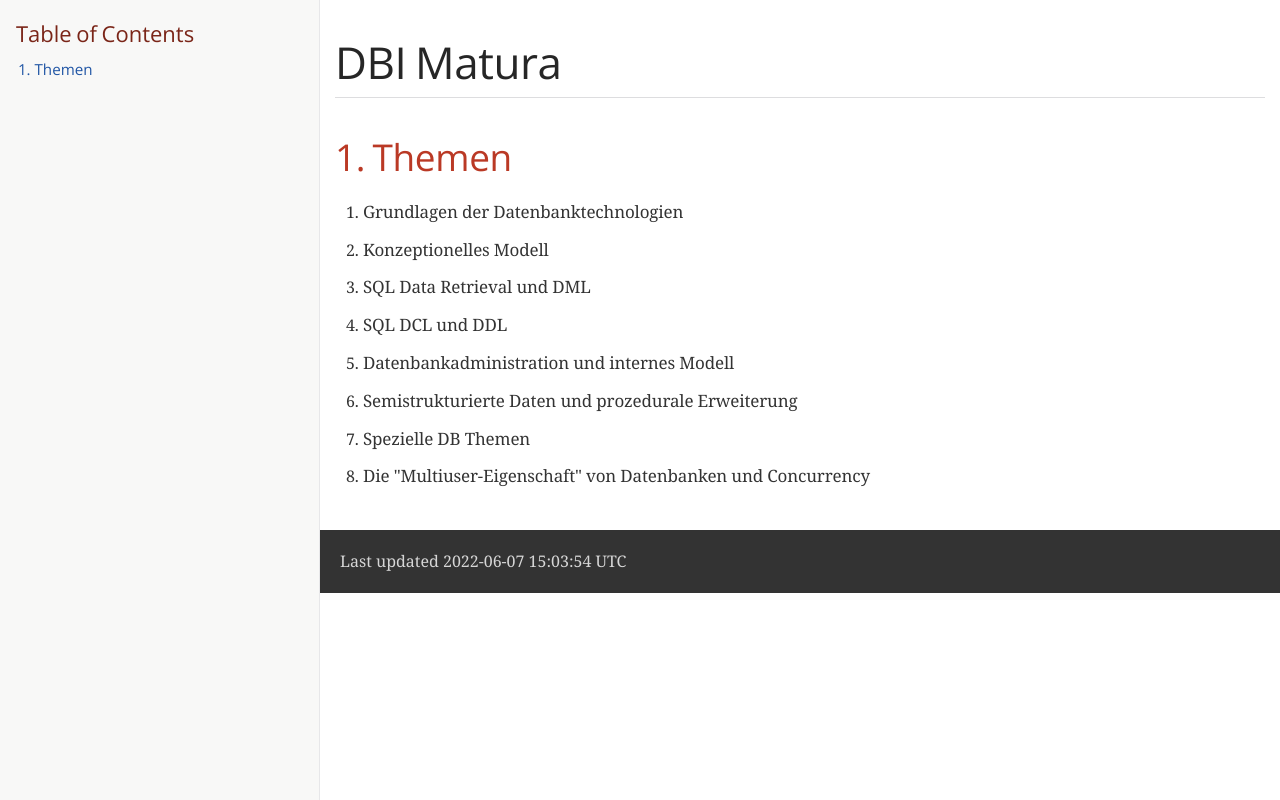
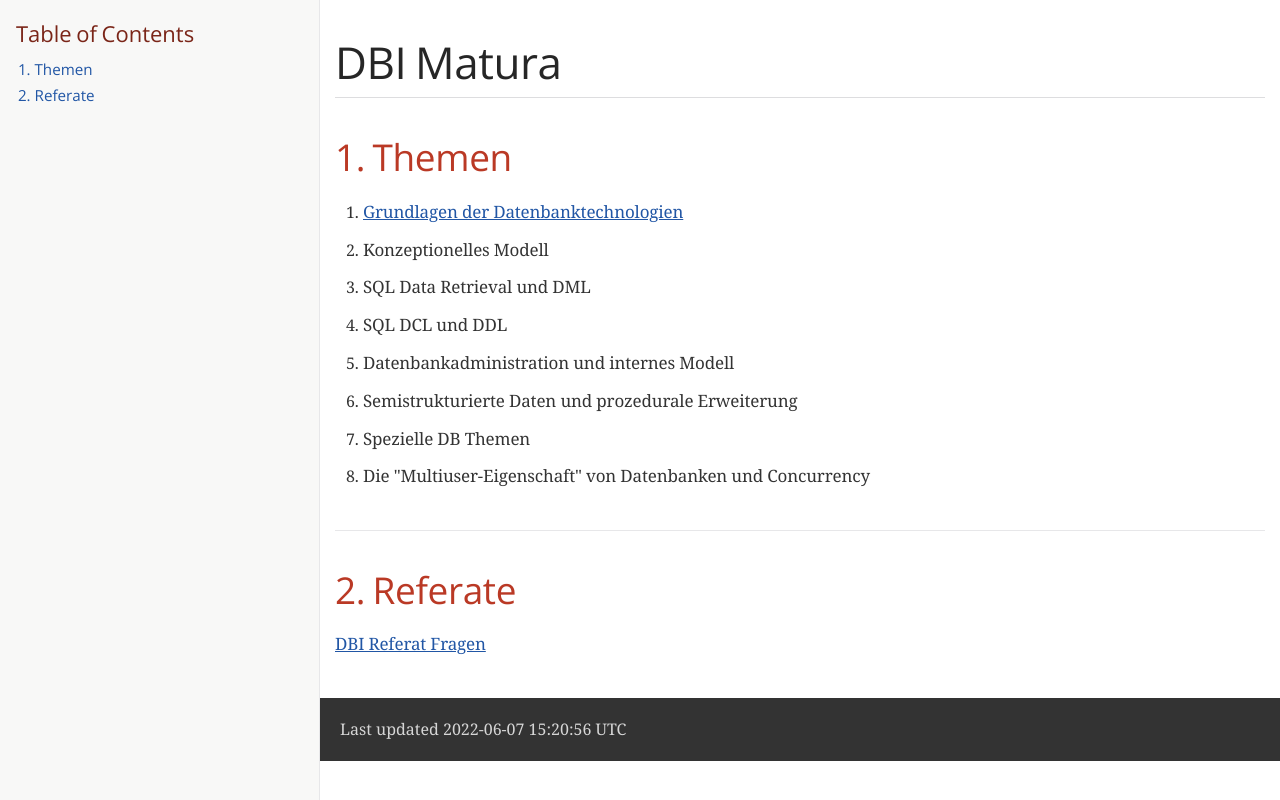
Before and after one commit to davidenkovic/dbi-matura, a plain HTML site: page docs/index.html in a window 1280 px wide. Drawn offline with nearby package versions, Linux system fonts and the light colour scheme; a web font is replaced by a local one.

Commit message:
update Demo Website

```diff
--- a/docs/index.html
+++ b/docs/index.html
@@ -445,6 +445,7 @@ body.book #toc,body.book #preamble,body.book h1.sect0,body.book .sect1>h2{page-b
 <div id="toctitle">Table of Contents</div>
 <ul class="sectlevel1">
 <li><a href="#_themen">1. Themen</a></li>
+<li><a href="#_referate">2. Referate</a></li>
 </ul>
 </div>
 </div>
@@ -455,7 +456,7 @@ body.book #toc,body.book #preamble,body.book h1.sect0,body.book .sect1>h2{page-b
 <div class="olist arabic">
 <ol class="arabic">
 <li>
-<p>Grundlagen der Datenbanktechnologien</p>
+<p><a href="https://davidenkovic.github.io/dbi-matura/pool-1.html">Grundlagen der Datenbanktechnologien</a></p>
 </li>
 <li>
 <p>Konzeptionelles Modell</p>
@@ -482,10 +483,18 @@ body.book #toc,body.book #preamble,body.book h1.sect0,body.book .sect1>h2{page-b
 </div>
 </div>
 </div>
+<div class="sect1">
+<h2 id="_referate"><a class="anchor" href="#_referate"></a>2. Referate</h2>
+<div class="sectionbody">
+<div class="paragraph">
+<p><a href="https://davidenkovic.github.io/dbi-matura/dbi-fragen.html">DBI Referat Fragen</a></p>
+</div>
+</div>
+</div>
 </div>
 <div id="footer">
 <div id="footer-text">
-Last updated 2022-06-07 15:03:54 UTC
+Last updated 2022-06-07 15:20:56 UTC
 </div>
 </div>
 </body>
```
